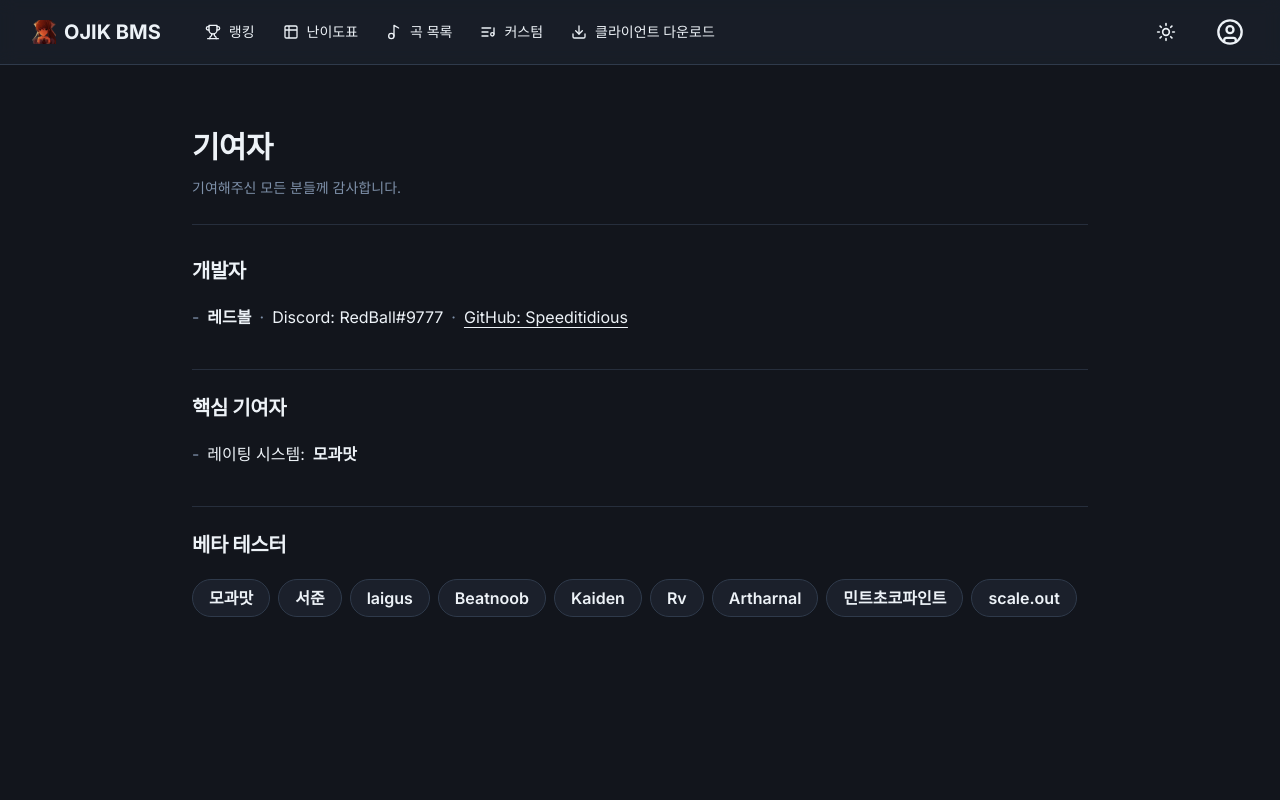
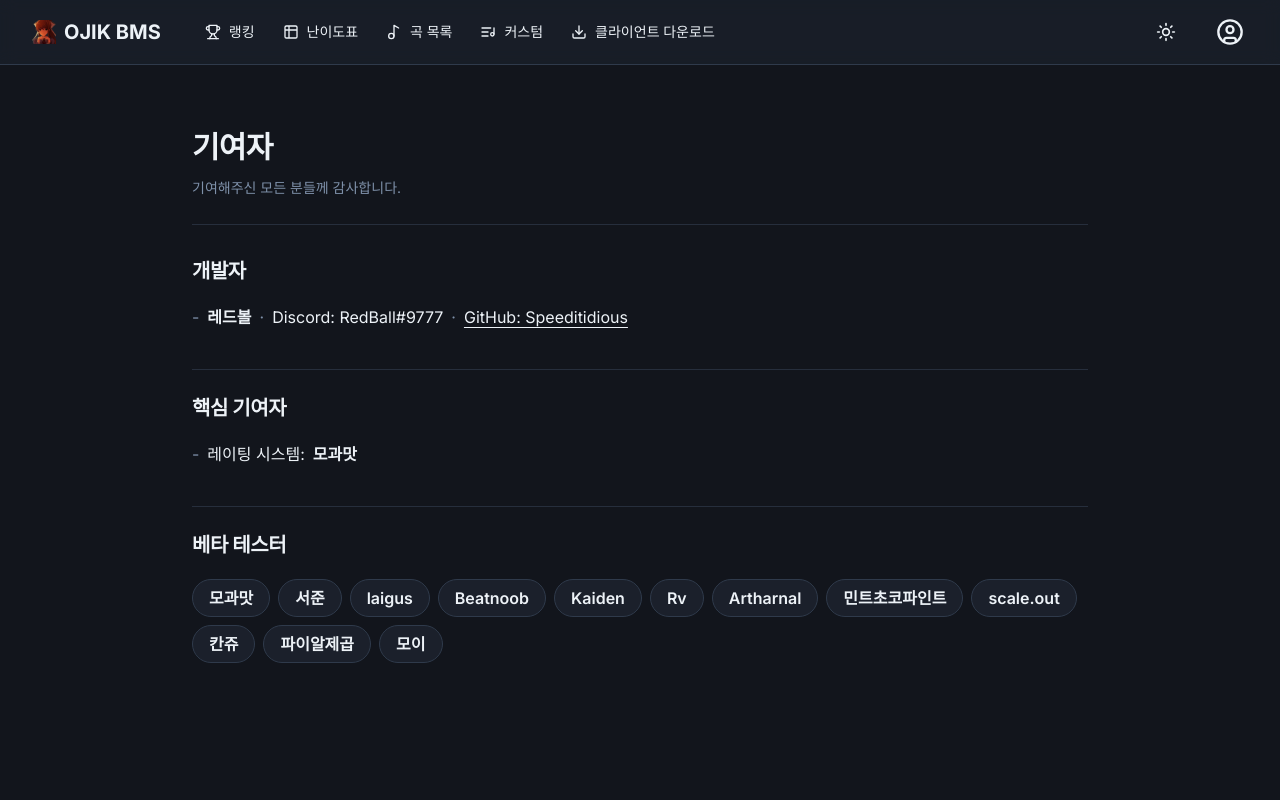
Before and after one commit to Speeditidious/OJIK-BMS, a Next.js app in the folder web/: page /contributors in a window 1280 px wide. Shown: the top 800 px of the page. Built offline with nearby package versions, Linux system fonts and the light colour scheme; no server answers.

Commit message:
Updated contributors list

```diff
--- a/web/src/app/contributors/page.tsx
+++ b/web/src/app/contributors/page.tsx
@@ -4,7 +4,7 @@ const keyContributors = [
   { role: "레이팅 시스템", name: "모과맛" },
 ] as const;
 
-const betaTesters = ["모과맛", "서준", "laigus", "Beatnoob", "Kaiden", "Rv", "Artharnal", "민트초코파인트", "scale.out"] as const;
+const betaTesters = ["모과맛", "서준", "laigus", "Beatnoob", "Kaiden", "Rv", "Artharnal", "민트초코파인트", "scale.out", "칸쥬", "파이알제곱", "모이"] as const;
 
 export default function ContributorsPage() {
   return (
```
